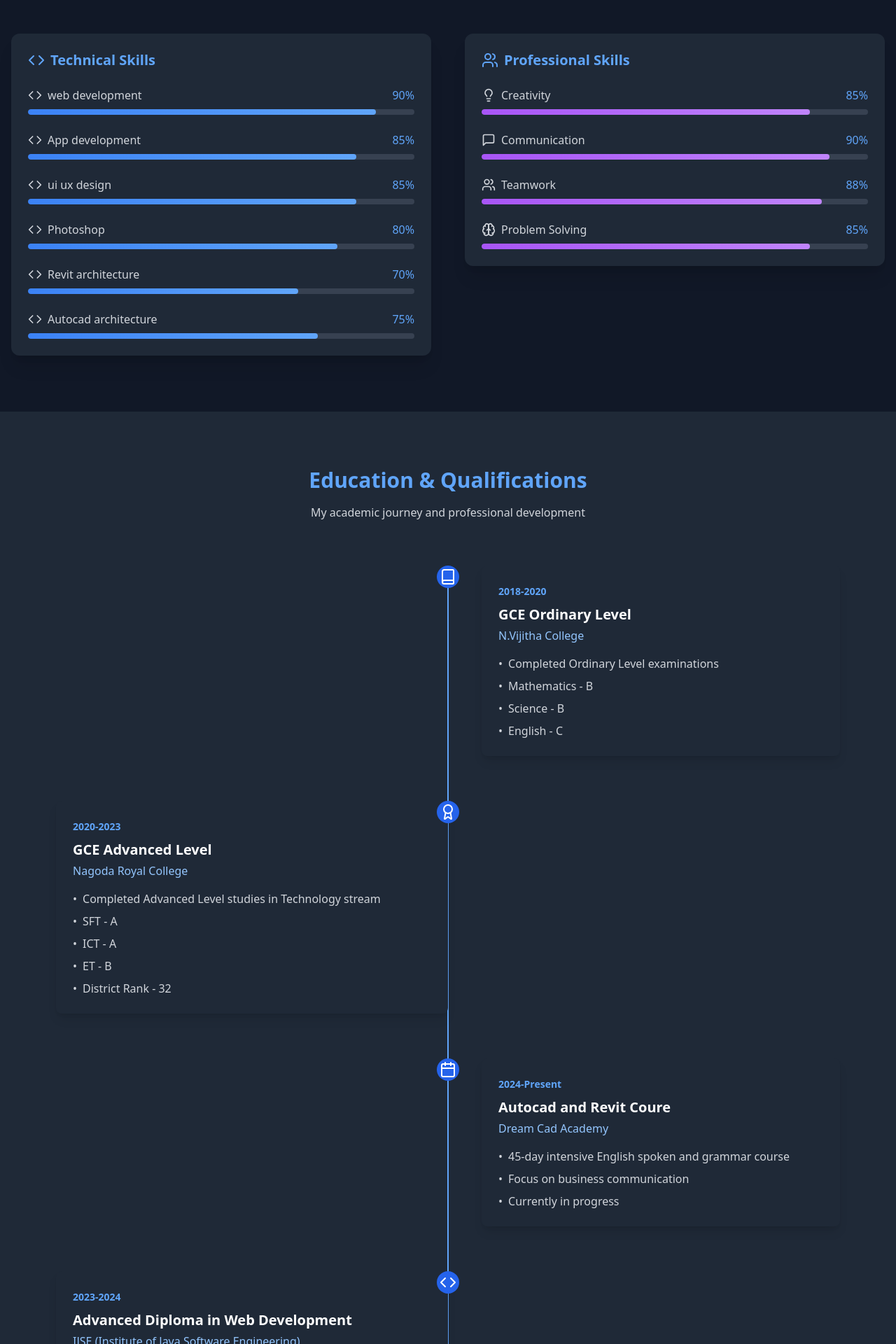
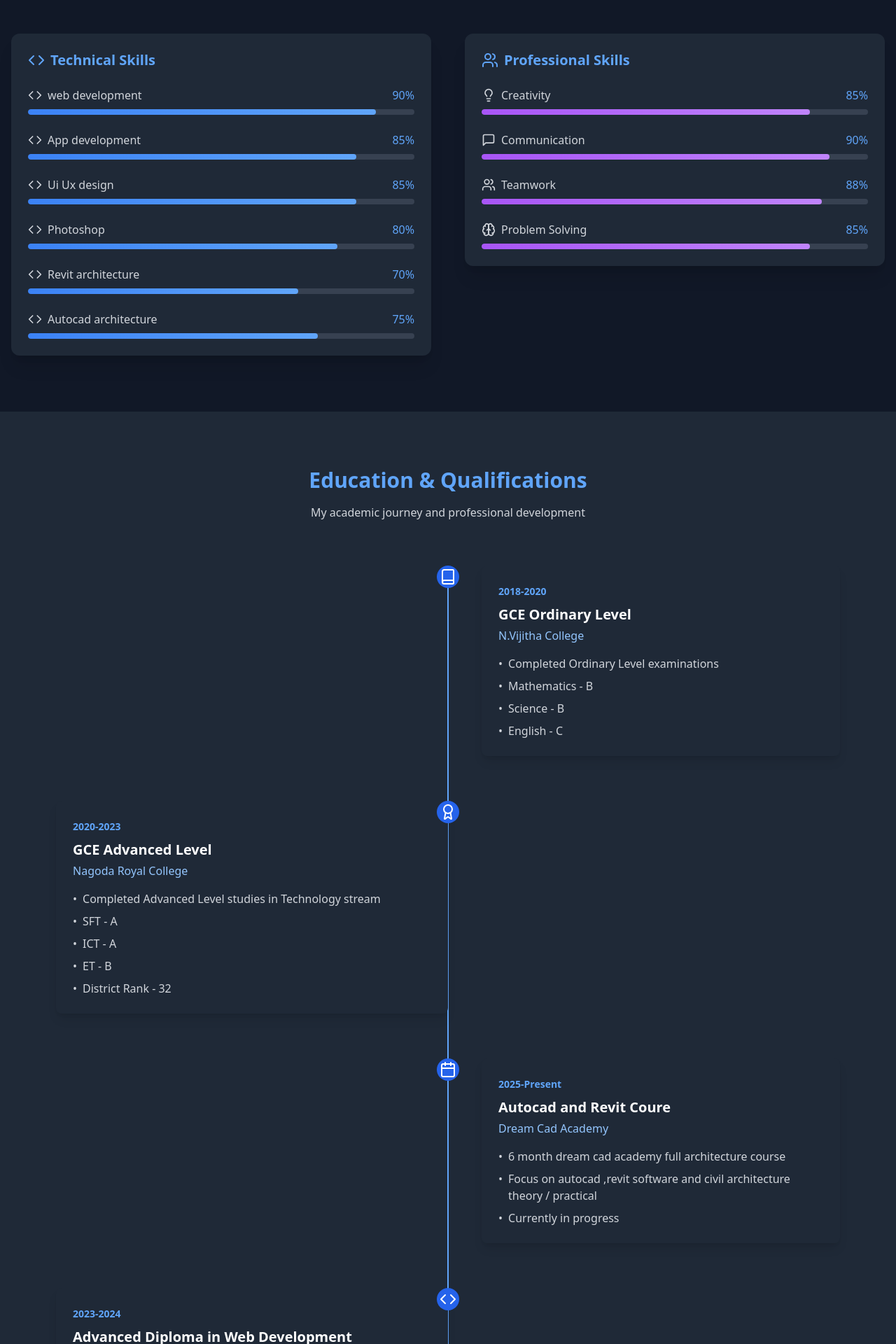
Before and after one commit to kp-dilshan/pasidu-dilshan, a React (Create React App) app: page / in a window 1280 px wide. Shown: the part 972-2892 px from the top of the page at 70% size. Built offline with nearby package versions, Linux system fonts and the light colour scheme.

Commit message:
Update Portfolio.jsx

```diff
--- a/src/components/Portfolio.jsx
+++ b/src/components/Portfolio.jsx
@@ -15,7 +15,7 @@ const Portfolio = () => {
   const technicalSkills = [
     { name: "web development", progress: 90, icon: <Code size={20} /> },
     { name: "App development", progress: 85, icon: <Code size={20} /> },
-    { name: "ui ux design", progress: 85, icon: <Code size={20} /> },
+    { name: "Ui Ux design", progress: 85, icon: <Code size={20} /> },
     { name: "Photoshop", progress: 80, icon: <Code size={20} /> },
     { name: "Revit architecture", progress: 70, icon: <Code size={20} /> },
     { name: "Autocad architecture", progress: 75, icon: <Code size={20} /> }
@@ -59,19 +59,19 @@ const Portfolio = () => {
         ]
       },
       {
-        id: 3,
-        period: "2024-Present",
+        id: 4,
+        period: "2025-Present",
         title: "Autocad and Revit Coure ",
         institution: "Dream Cad Academy",
         icon: <Calendar />,
         details: [
-          "45-day intensive English spoken and grammar course",
-          "Focus on business communication",
+          "6 month dream cad academy full  architecture course",
+          "Focus on autocad ,revit software and civil architecture theory / practical",
           "Currently in progress"
         ]
       },
       {
-        id: 4,
+        id: 3,
         period: "2023-2024",
         title: "Advanced Diploma in Web Development",
         institution: "IJSE (Institute of Java Software Engineering)",
@@ -223,6 +223,7 @@ const Portfolio = () => {
               animate={{ opacity: 1 }}
               className="flex items-center"
             >
+
               <span className="text-xl font-bold text-blue-400">Pasidu Dilshan</span>
             </motion.div>
 
@@ -295,7 +296,7 @@ const Portfolio = () => {
                 className="inline-block"
               >
                 <span className="px-4 py-2 rounded-full bg-blue-500 bg-opacity-20 text-blue-300 text-sm font-medium">
-                  Web Developer
+                  Developer & Architecture
                 </span>
               </motion.div>
 
@@ -317,7 +318,7 @@ const Portfolio = () => {
                 transition={{ delay: 0.4 }}
                 className="text-gray-300 text-lg md:text-xl max-w-2xl mx-auto lg:mx-0"
               >
-                Crafting digital experiences through creative web development. Specialized in building modern, responsive, and user-friendly applications.
+                Crafting digital experiences through creative web/app development. Specialized in building modern, responsive, and user-friendly applications.
               </motion.p>
             </div>
 
```
